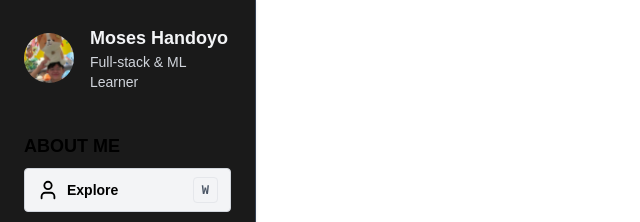
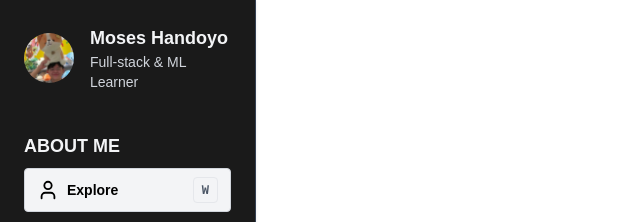
Before and after one commit to Natur7a/Portfolio, a Next.js app: page /Explore in a window 1280 px wide. Shown: the top 222 px of the page, without its empty margins (0-640 px from the left). Built offline with nearby package versions, Linux system fonts and the light colour scheme.

Commit message:
fix: fix colour and responsive

```diff
--- a/src/app/Education/layout.tsx
+++ b/src/app/Education/layout.tsx
@@ -9,7 +9,7 @@ export default function Layout({ children }: LayoutProps) {
   return (
     <html lang="en">
       <body>
-        <main>
+        <main className="flex-1 md:ml-64 p-6">
           {children}
         </main>
         <AOSInit />
--- a/src/app/component/navigation.tsx
+++ b/src/app/component/navigation.tsx
@@ -40,7 +40,7 @@ export function Navigation() {
 
         {/* Navigation */}
         <div className="mb-6">
-          <p className="text-black font-semibold text-lg mb-2">ABOUT ME</p>
+          <p className="text-gray-100 font-semibold text-lg mb-2">ABOUT ME</p>
           <nav className="text-sm">
             <ul className="flex flex-col space-y-2">
               {navItems.map((item) => {
```
